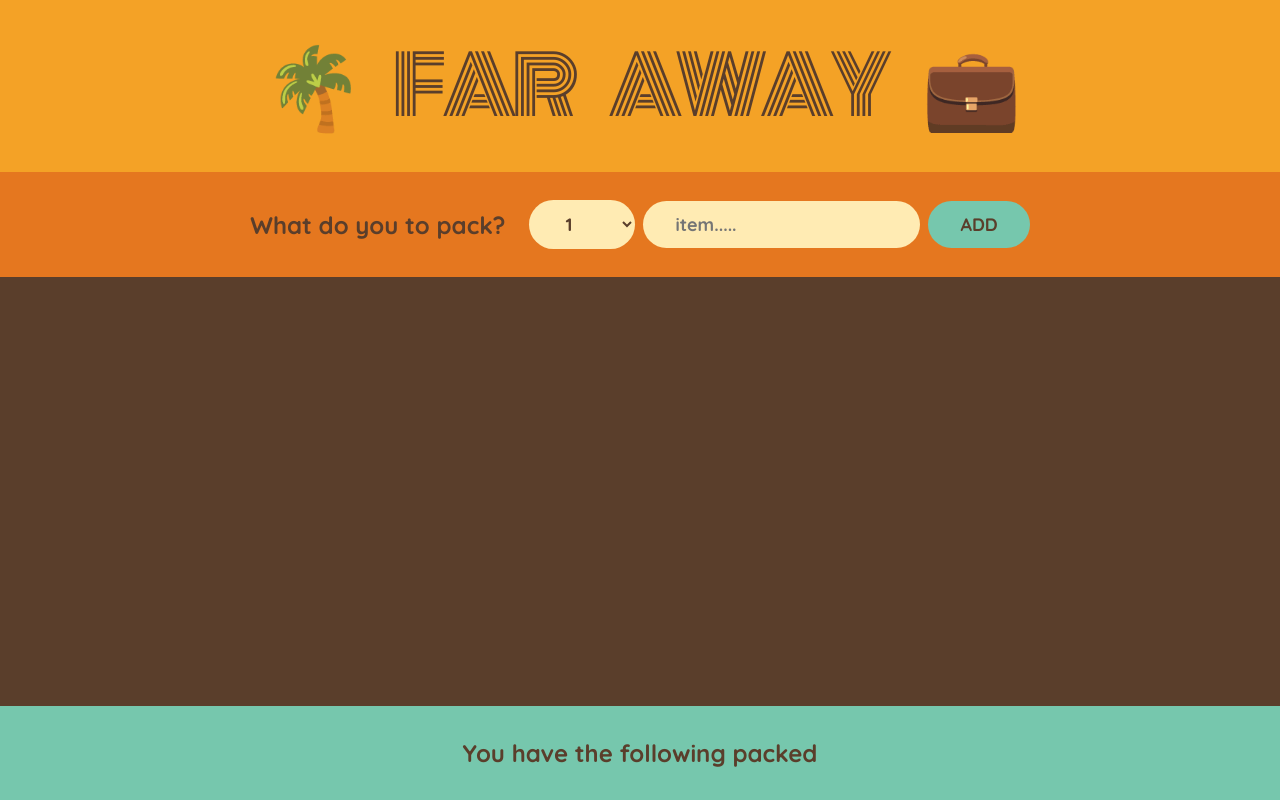
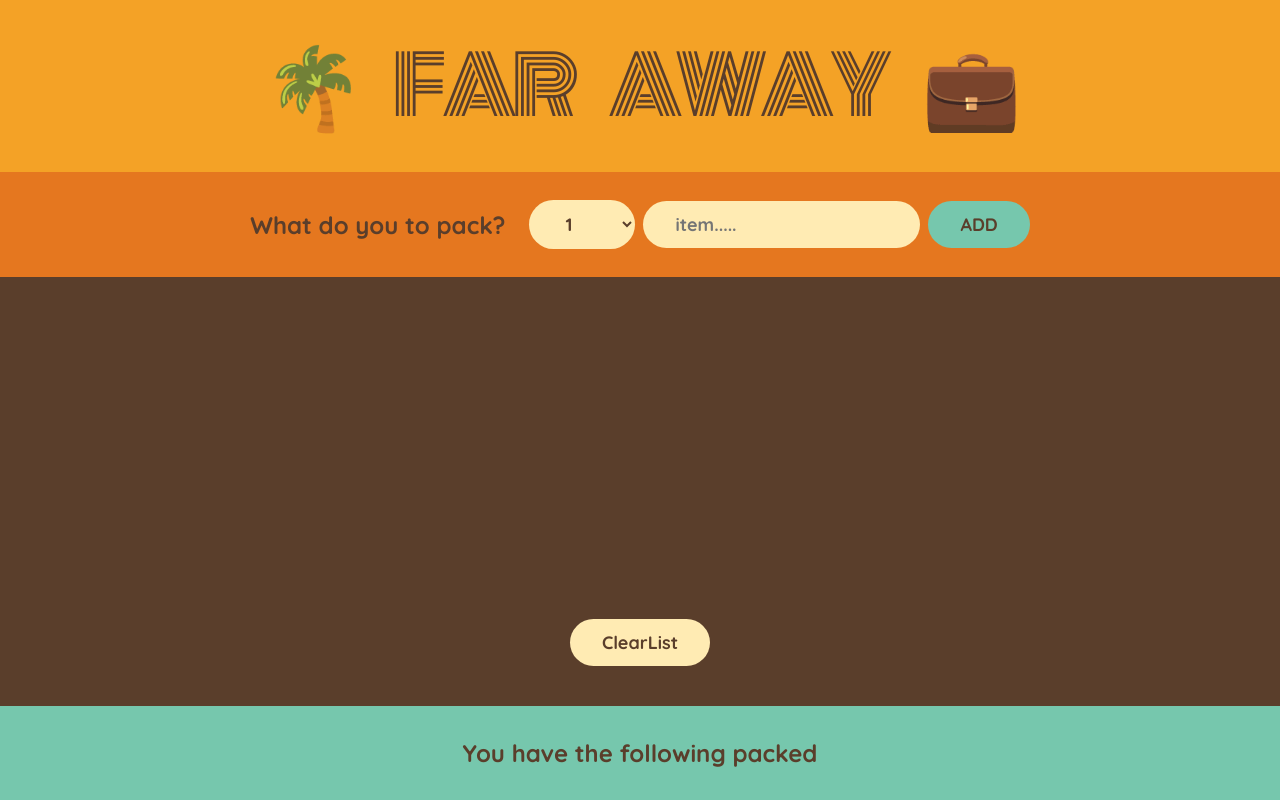
Before and after one commit to Codekazuki/pizza, a React (Create React App) app: page / in a window 1280 px wide. Built offline with nearby package versions, Linux system fonts and the light colour scheme.

Commit message:
new sprint

```diff
--- a/src/travel/PackingList.js
+++ b/src/travel/PackingList.js
@@ -5,21 +5,22 @@ const initialItems = [
   { id: 3, description: "Ball", quantity: 1, packed: true },
 ];
 
-const PackingList = ({ items }) => {
+const PackingList = ({ items, onDeleteItem, onClearList }) => {
   return (
     <div className='list'>
       <ul>
         {items.map((item) => {
-          return <Item key={item.id} item={item} />;
+          return <Item key={item.id} onDeleteItem={onDeleteItem} item={item} />;
         })}
       </ul>
+      <button onClick={() => onClearList()}>ClearList</button>
     </div>
   );
 };
 
 export default PackingList;
 
-const Item = ({ item }) => {
+const Item = ({ item, onDeleteItem }) => {
   return (
     <li>
       <span
@@ -30,7 +31,7 @@ const Item = ({ item }) => {
         {" "}
         {item.quantity} {item.description}
       </span>
-      {item.packed ? <button>❎</button> : <button>❌</button>}
+      <button onClick={() => onDeleteItem(item.id)}>❌</button>
     </li>
   );
 };
--- a/src/travel/Travel.js
+++ b/src/travel/Travel.js
@@ -9,12 +9,23 @@ const Travel = () => {
   const handleAddItems = (item) => {
     setItems((items) => [...items, item]);
   };
+
+  const handleDeleteItem = (id) => {
+    setItems((items) => items.filter((item) => item.id !== id));
+  };
+  const handleClearList = () => {
+    setItems([]);
+  };
   const [items, setItems] = useState([]);
   return (
     <div className='app'>
       <Logo />
       <Form onAddItems={handleAddItems} />
-      <PackingList items={items} />
+      <PackingList
+        items={items}
+        onDeleteItem={handleDeleteItem}
+        onClearList={handleClearList}
+      />
       <Stats />
     </div>
   );
```
